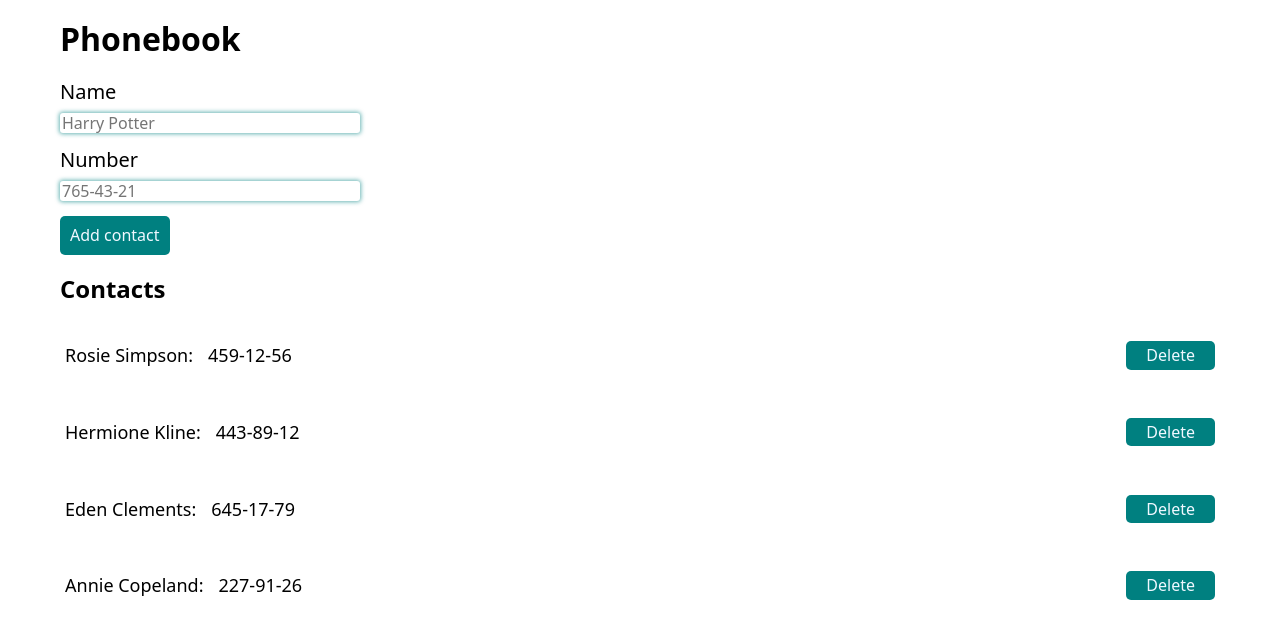
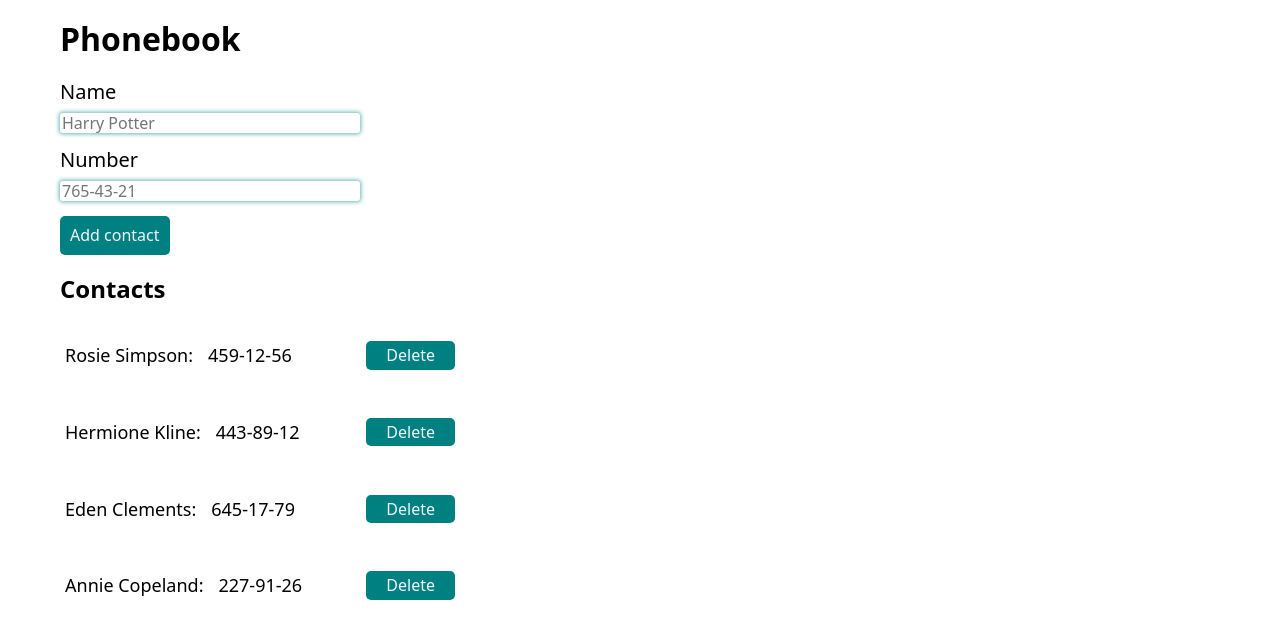
Before and after one commit to Okazimiriv/goit-react-hw-02-phonebook, a React (Create React App) app: page / in a window 1280 px wide. Shown: the top 638 px of the page. Built offline with nearby package versions, Linux system fonts and the light colour scheme.

Commit message:
fix-list

```diff
--- a/src/components/ContactForm/ContactForm.js
+++ b/src/components/ContactForm/ContactForm.js
@@ -16,7 +16,7 @@ class ContactForm extends Component {
   isContainsInputedName() {
     const { contacts } = this.props;
     const inputedName = this.state.name;
-    return !!contacts.find(
+    return contacts.find(
       contact => contact.name.toLowerCase() === inputedName.toLowerCase()
     );
   }
--- a/src/components/ContactList/ContactList.module.css
+++ b/src/components/ContactList/ContactList.module.css
@@ -3,6 +3,7 @@
 }
 
 .item {
+  width: 400px;
   padding: 5px;
   display: flex;
   align-items: center;
```
